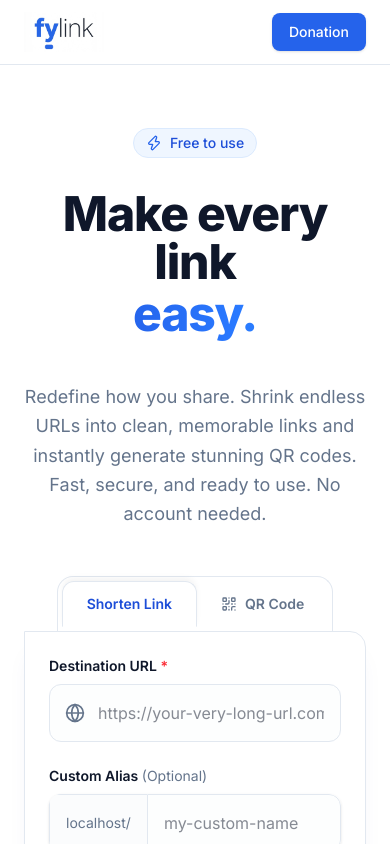
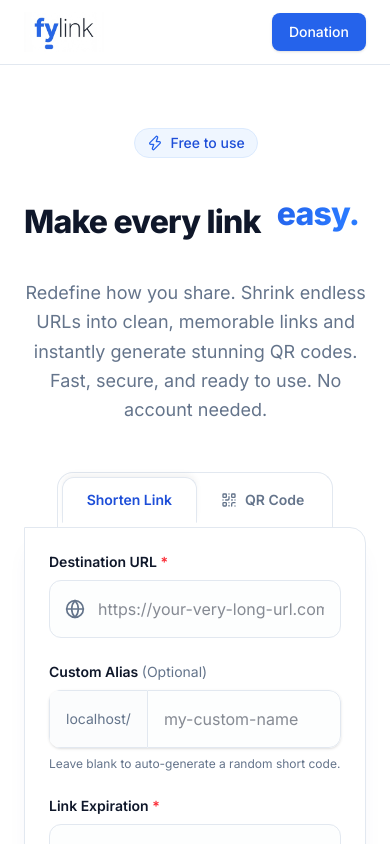
Before and after one commit to fyznugraha-pixel/custom-link, a Next.js app: page / in a window 390 px wide. Shown: the top 844 px of the page. Built offline with nearby package versions, Linux system fonts and the light colour scheme.

Commit message:
style: force tagline to stay on one single line

```diff
--- a/src/app/page.tsx
+++ b/src/app/page.tsx
@@ -120,7 +120,7 @@ export default function Home() {
             <Zap className="w-4 h-4 text-primary-600" />
             Free to use
           </div>
-          <h1 className="text-5xl md:text-7xl font-extrabold text-foreground tracking-tight mb-6 flex flex-wrap items-center justify-center gap-x-3 md:gap-x-5">
+          <h1 className="text-[2rem] sm:text-5xl md:text-6xl lg:text-7xl font-extrabold text-foreground tracking-tight mb-6 flex flex-row items-center justify-center gap-x-2 md:gap-x-4 whitespace-nowrap overflow-visible">
             <span>Make every link</span>
             <div className="flex justify-center items-center overflow-visible min-h-[1.5em] relative">
               <AnimatePresence mode="popLayout">
```
